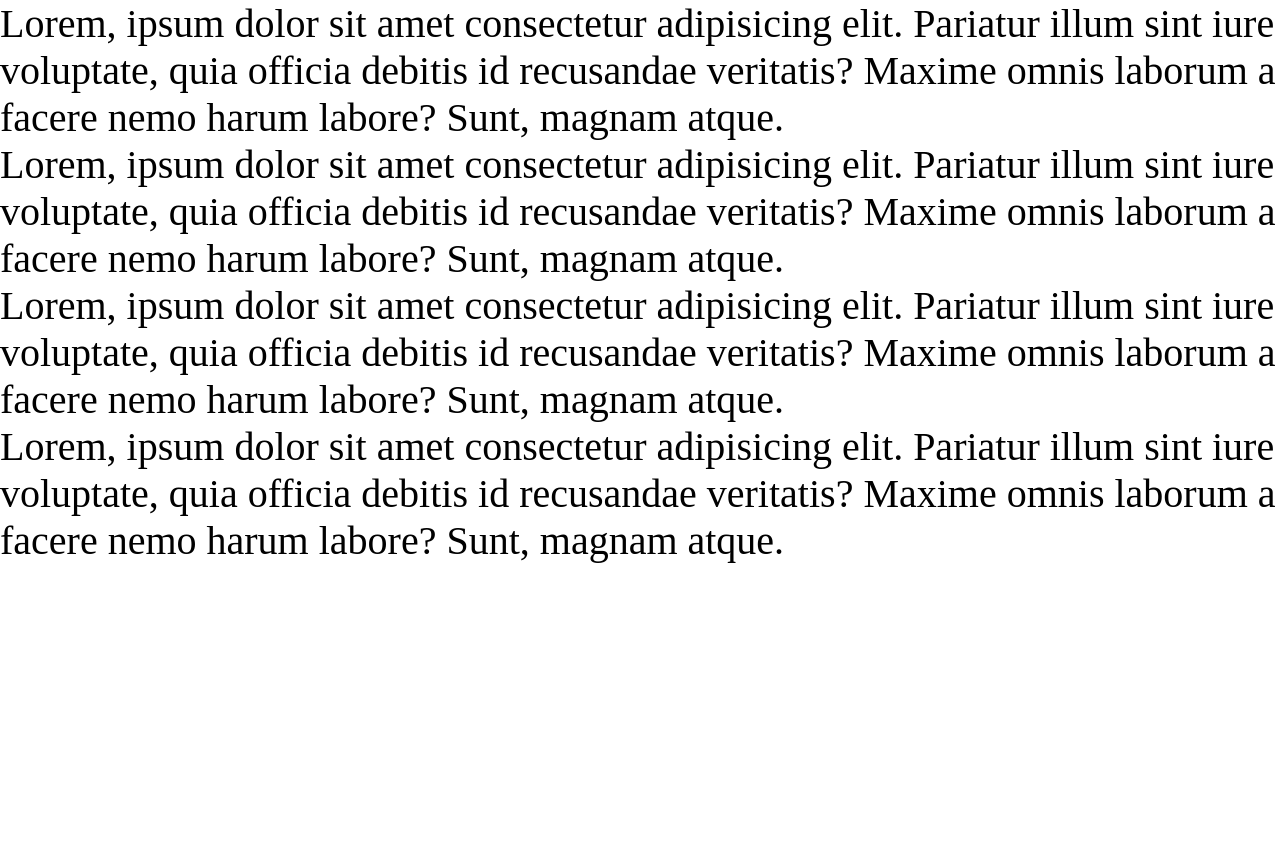
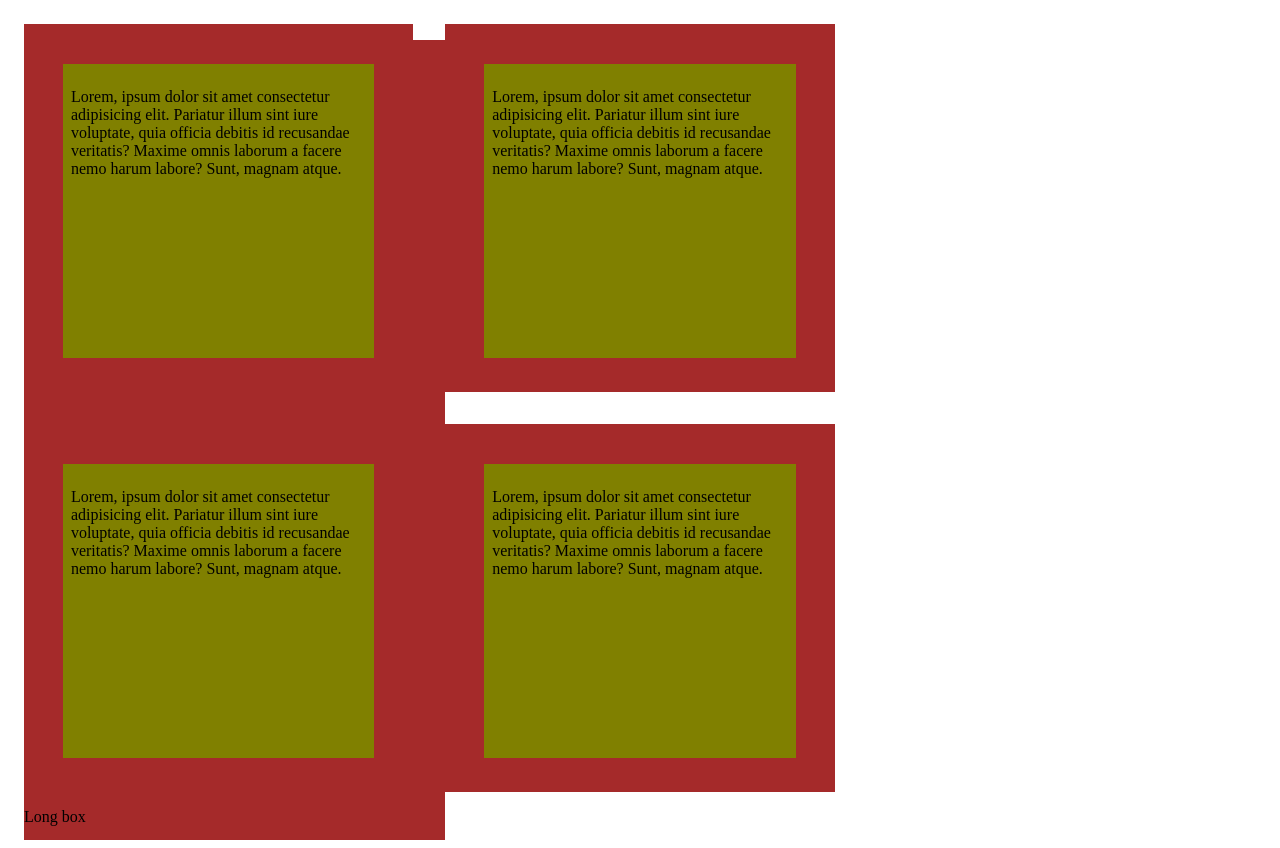
Before and after one commit to nandini-xo/Test-10-08, a plain HTML site: page index.html in a window 1280 px wide. Before the commit the page ends 800 px from the top, so only its background shows below. Drawn offline with Linux system fonts and the light colour scheme.

Commit message:
practice1

```diff
--- a/css.css
+++ b/css.css
@@ -1,31 +1,46 @@
-*
-{
-padding: 0px;
-margin: 0px;
-font-size: 40px;
+.grid-box {
+	width: 66.66%;
+	box-sizing: border-box;
+	float: left;
 }
-.box-one
-{
-  background-color: red;
-  padding: 20px;
-  border: 20px solid purple;
-  margin: 20px;
-  height: 100px;
-  width: 100px;
-
-}
-.box-two
-{
-    background-color: aqua;
-    padding: 20px;
-  border: 20px solid purple;
-  margin: 20px;
-  height: 100px;
-  width: 100px;
-
-
+.box {
+	width: 50%;
+	height: 400px;
+	border: 1px burlywood;
+	float: left;
+	box-sizing: border-box;
+	padding: 1em;
 }
 
+.cont {
+	width: 100%;
+	height: 100%;
+	background: brown;
+}
+
+.inbox {
+	width: 80%;
+	height: 80%;
+	position: relative;
+	top: 2.5em;
+	margin: auto;
+	background: olive;
+	box-sizing: border-box;
+	padding: 0.5em;
+}
+
+.long{
+	width: 33.33%;
+	height: 800px;
+	border: 1px cyan;
+	padding: 1em;
+}
+
+.col {
+	width: 100%;
+	height: 100%;
+	background: brown
+}
 @media screen and (max-width: 768px){
 	.grid{
 		width: 100%;
--- a/index.html
+++ b/index.html
@@ -35,13 +35,12 @@
         </div>
     </div>
 </div>
+</div>
 
-</div>
-<div class="grid-long" >
-    <div class="long-col">
-
+<div class="long" >
+    <div class="col">
+<p>Long box</p>
     </div>
-
 </div>
     </body>
 </html>
```
